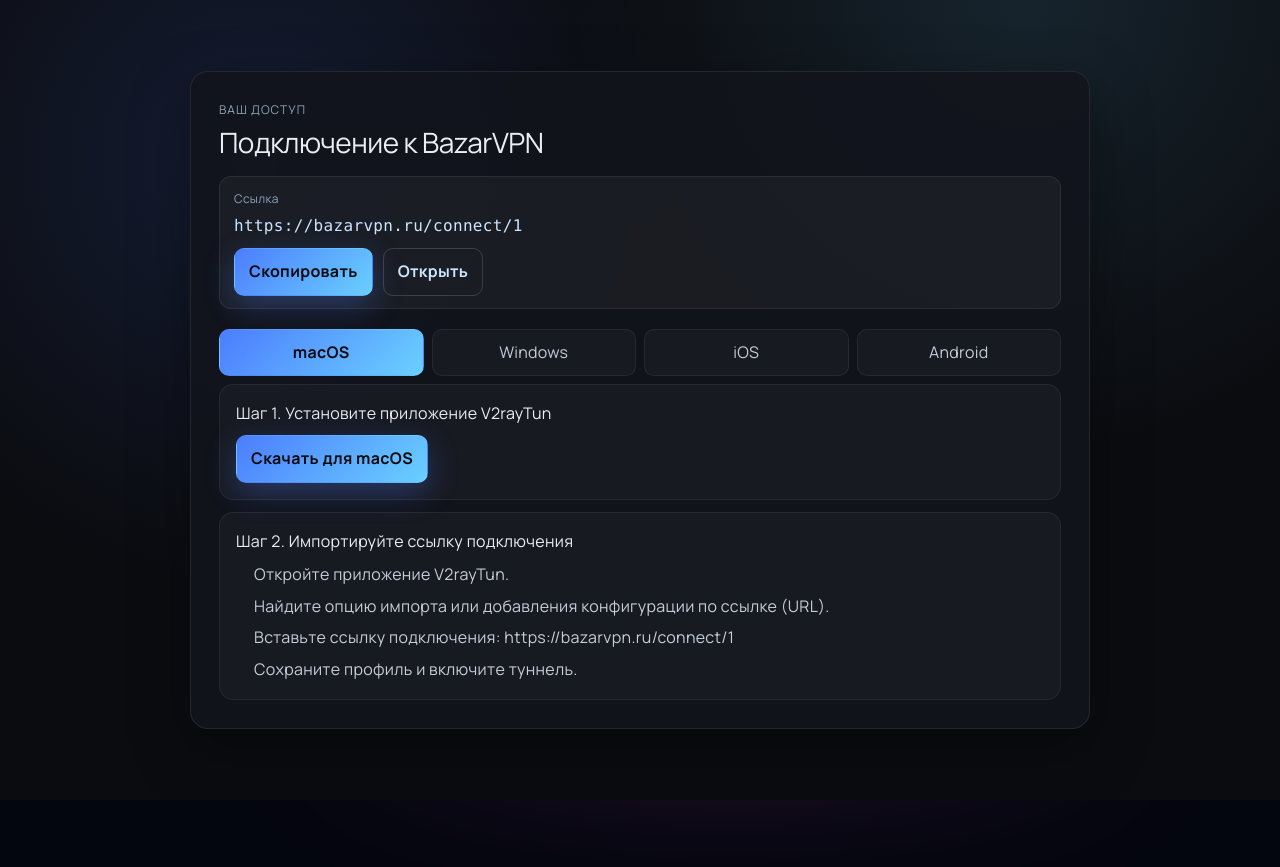
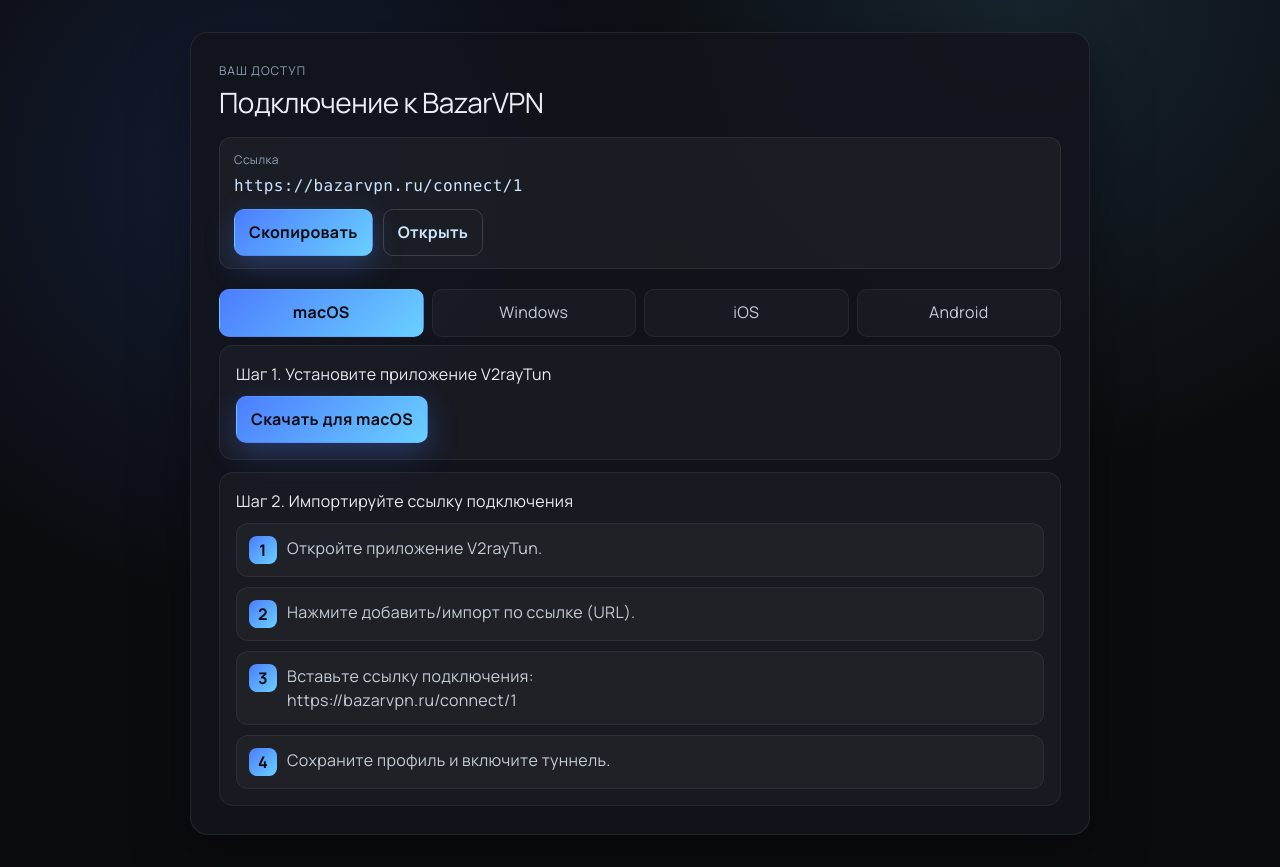
Before and after one commit to molokoedovmp/bazarvpn, a Next.js app in the folder landing/: page /connect/1 in a window 1280 px wide. Before the commit the page ends 800 px from the top, so only its background shows below. Built offline with nearby package versions, Linux system fonts and the light colour scheme; a web font is replaced by a local one.

Commit message:
feat: add machine sub endpoint and improve connect steps

```diff
--- /dev/null
+++ b/landing/app/api/sub/[token]/route.ts
@@ -0,0 +1,70 @@
+import { NextRequest } from "next/server";
+import { Pool } from "pg";
+
+export const runtime = "nodejs";
+export const dynamic = "force-dynamic";
+
+const pool = new Pool({
+  connectionString: process.env.DATABASE_URL,
+  max: 5,
+});
+
+const vpnHost = process.env.VPN_SUB_HOST || "us-server.example.com";
+const vpnPort = process.env.VPN_SUB_PORT || "443";
+
+async function findActiveVpnUuid(token: string): Promise<string | null> {
+  const client = await pool.connect();
+  try {
+    const result = await client.query(
+      `
+      WITH tok AS (
+        SELECT subscription_id
+        FROM access_tokens
+        WHERE token = $1 AND is_active = TRUE
+        LIMIT 1
+      )
+      SELECT v.vpn_uuid
+      FROM tok
+      JOIN subscriptions s ON s.id = tok.subscription_id
+      JOIN vpn_users v ON v.user_id = s.user_id
+      WHERE s.status = 'active'
+        AND (s.expires_at IS NULL OR s.expires_at > NOW())
+      LIMIT 1;
+      `,
+      [token],
+    );
+    if (result.rowCount && result.rows[0]?.vpn_uuid) {
+      return result.rows[0].vpn_uuid as string;
+    }
+    return null;
+  } finally {
+    client.release();
+  }
+}
+
+export async function GET(
+  _req: NextRequest,
+  { params }: { params: { token: string } },
+): Promise<Response> {
+  const token = params.token;
+  if (!token) {
+    return new Response("", { status: 400 });
+  }
+
+  const vpnUuid = await findActiveVpnUuid(token);
+  if (!vpnUuid) {
+    return new Response("", { status: 403 });
+  }
+
+  const lines = [
+    `vless://${vpnUuid}@${vpnHost}:${vpnPort}?security=reality&type=tcp#USA-VLESS`,
+    `vless://${vpnUuid}@${vpnHost}:${vpnPort}?security=reality&type=grpc#USA-GRPC`,
+  ];
+
+  return new Response(lines.join("\n"), {
+    status: 200,
+    headers: {
+      "Content-Type": "text/plain; charset=utf-8",
+    },
+  });
+}
--- a/landing/app/connect/[token]/page.tsx
+++ b/landing/app/connect/[token]/page.tsx
@@ -22,7 +22,7 @@ const downloadLinks: Record<Device, string> = {
 function InstructionList({ connectUrl }: { connectUrl: string }) {
   const steps: string[] = [
     "Откройте приложение V2rayTun.",
-    "Найдите опцию импорта или добавления конфигурации по ссылке (URL).",
+    "Нажмите добавить/импорт по ссылке (URL).",
     `Вставьте ссылку подключения:\n${connectUrl}`,
     "Сохраните профиль и включите туннель.",
   ];
@@ -30,7 +30,10 @@ function InstructionList({ connectUrl }: { connectUrl: string }) {
   return (
     <ol className={styles.steps}>
       {steps.map((step, idx) => (
-        <li key={idx}>{step}</li>
+        <li key={idx} className={styles.stepItem}>
+          <span className={styles.stepNumber}>{idx + 1}</span>
+          <span className={styles.stepText}>{step}</span>
+        </li>
       ))}
     </ol>
   );
--- a/landing/app/connect/[token]/styles.module.css
+++ b/landing/app/connect/[token]/styles.module.css
@@ -119,11 +119,40 @@
 
 .steps {
   margin: 0;
-  padding-left: 18px;
+  padding: 0;
+  list-style: none;
+  display: flex;
+  flex-direction: column;
+  gap: 10px;
+}
+
+.stepItem {
+  display: grid;
+  grid-template-columns: auto 1fr;
+  gap: 10px;
+  align-items: start;
+  background: rgba(255, 255, 255, 0.03);
+  border: 1px solid rgba(255, 255, 255, 0.06);
+  border-radius: 12px;
+  padding: 12px;
   color: #c4cdd8;
-  line-height: 1.6;
+  line-height: 1.5;
+  word-break: break-word;
+}
+
+.stepNumber {
+  width: 28px;
+  height: 28px;
+  border-radius: 8px;
+  background: linear-gradient(135deg, #4c7dff, #6ad0ff);
+  color: #0b0c10;
   display: grid;
-  gap: 6px;
+  place-items: center;
+  font-weight: 800;
+}
+
+.stepText {
+  white-space: pre-wrap;
 }
 
 .buttonPrimary,
```
